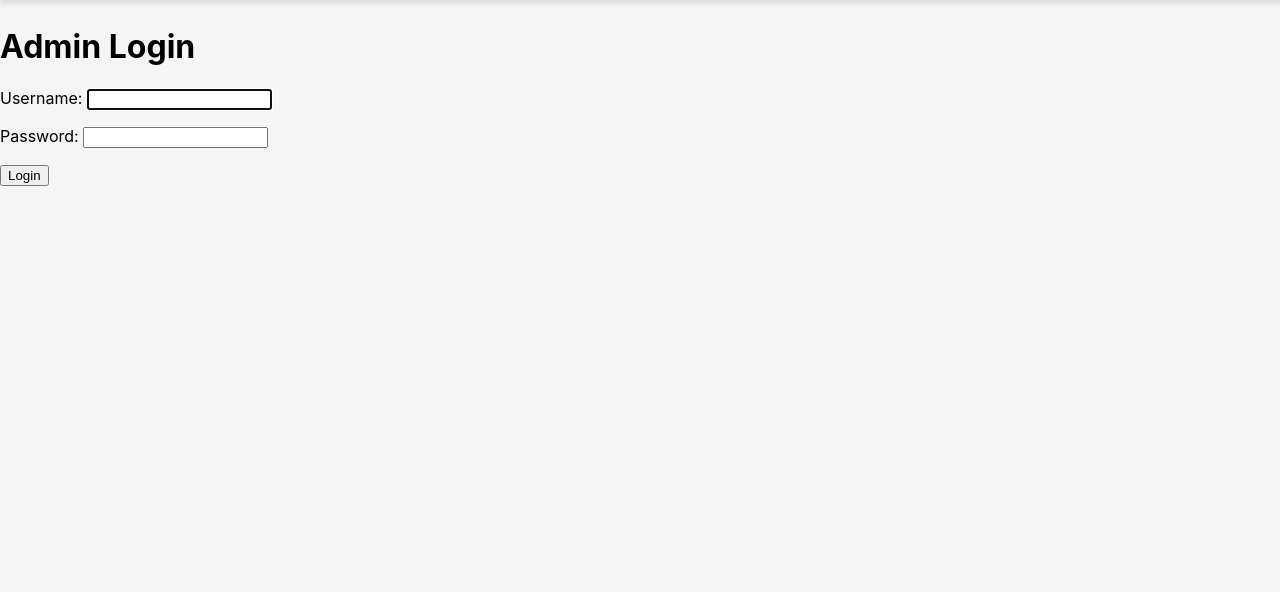
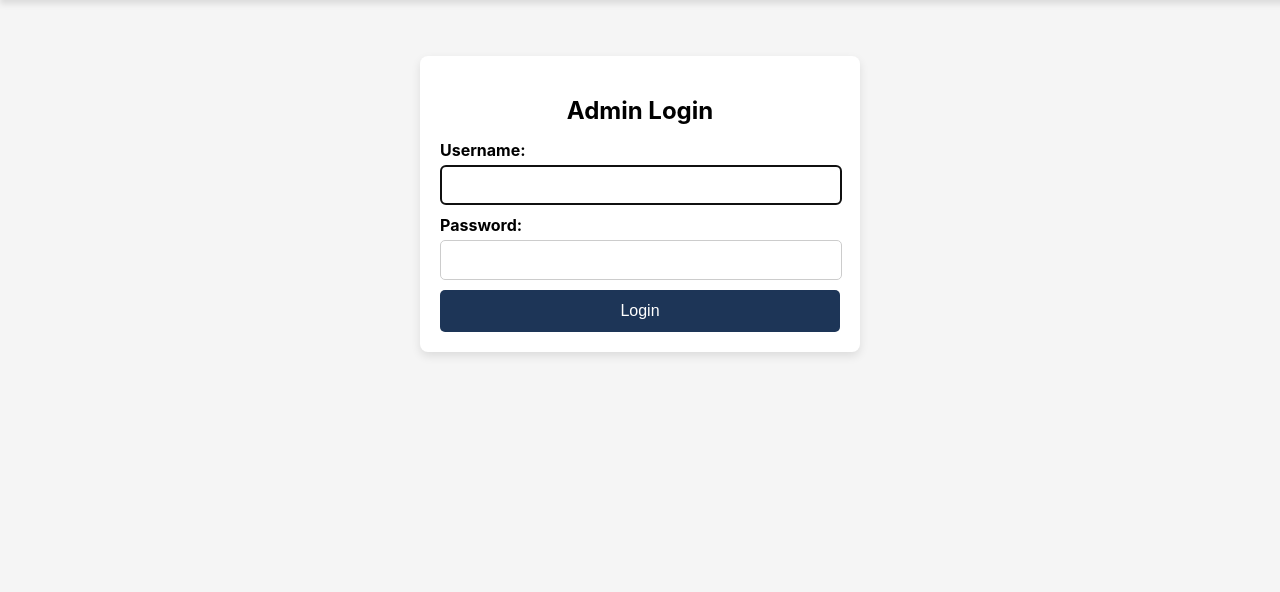
Before and after one commit to easybulb/pickarooms, a Django app: page /admin-page/login/ in a window 1280 px wide. Shown: the part 84-676 px from the top of the page. Run offline with Django 5.2, Linux system fonts and the light colour scheme.

Commit message:
update login page and style

```diff
--- a/main/templates/main/admin_login.html
+++ b/main/templates/main/admin_login.html
@@ -1,12 +1,35 @@
 {% extends 'base.html' %}
+
+{% load static %}
 
 {% block title %}Admin Login{% endblock %}
 
+{% block extra_css %}
+<link rel="stylesheet" href="{% static 'css/admin_login.css' %}">
+{% endblock %}
+
 {% block content %}
-<h1>Admin Login</h1>
-<form method="POST" action="{% url 'admin_login' %}">
-    {% csrf_token %}
-    {{ form.as_p }}
-    <button type="submit">Login</button>
-</form>
+<div class="login-container">
+    <h1 class="login-title">Admin Login</h1>
+
+    {% if form.errors %}
+        <p class="error-message">Invalid credentials. Please try again.</p>
+    {% endif %}
+
+    <form method="POST" action="{% url 'admin_login' %}" class="login-form">
+        {% csrf_token %}
+
+        <div class="form-group">
+            <label for="id_username">Username:</label>
+            {{ form.username }}
+        </div>
+
+        <div class="form-group">
+            <label for="id_password">Password:</label>
+            {{ form.password }}
+        </div>
+
+        <button type="submit" class="login-button">Login</button>
+    </form>
+</div>
 {% endblock %}
--- /dev/null
+++ b/static/css/admin_login.css
@@ -0,0 +1,89 @@
+/* Center the login form */
+.login-container {
+    max-width: 400px;
+    margin: 50px auto;
+    padding: 20px;
+    background: #ffffff;
+    box-shadow: 0px 4px 10px rgba(0, 0, 0, 0.1);
+    border-radius: 8px;
+    text-align: center;
+}
+
+/* Login Title */
+.login-title {
+    font-size: 24px;
+    font-weight: bold;
+    margin-bottom: 15px;
+    margin-top: 20px;
+}
+
+/* Form Styling */
+.login-form {
+    display: flex;
+    flex-direction: column;
+    gap: 10px;
+}
+
+/* Form Fields */
+.form-group {
+    text-align: left;
+}
+
+.form-group label {
+    font-weight: bold;
+    display: block;
+    margin-bottom: 5px;
+}
+
+.form-group input {
+    width: 95%;
+    padding: 10px;
+    border: 1px solid #ccc;
+    border-radius: 5px;
+    font-size: 16px;
+}
+
+/* Login Button */
+.login-button {
+    background-color: #1d3557;
+    color: white;
+    padding: 12px;
+    border: none;
+    border-radius: 5px;
+    font-size: 16px;
+    cursor: pointer;
+    transition: background 0.3s ease-in-out;
+}
+
+.login-button:hover {
+    background-color: #457b9d;
+}
+
+/* Error Message */
+.error-message {
+    color: red;
+    font-weight: bold;
+    margin-bottom: 15px;
+}
+
+/* Responsive Design */
+@media (max-width: 500px) {
+    .login-container {
+        width: 90%;
+        padding: 15px;
+        margin-top: -25px;
+    }
+
+    .form-group label {
+        font-size: 1.1rem;
+    }
+
+    .login-title {
+        font-size: 20px;
+    }
+
+    .login-button {
+        font-size: 14px;
+        font-size: 1.1rem;
+    }
+}
```
Also changed, not shown: 1 other file.
